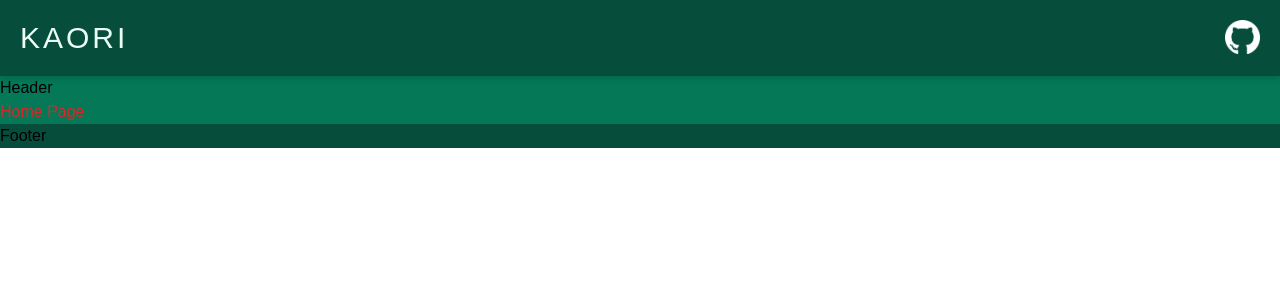
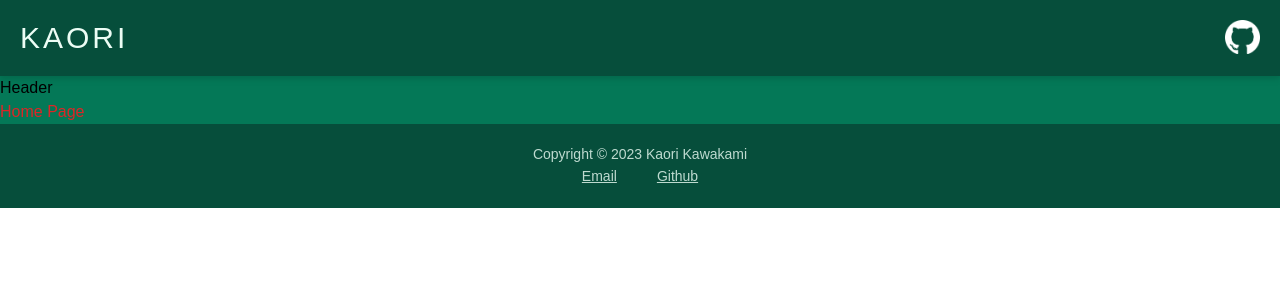
Before and after one commit to kkawakami08/nextjs-react, a Next.js app in the folder nextjs-react/: page / in a window 1280 px wide. Shown: the top 300 px of the page. Built offline with nearby package versions, Linux system fonts and the light colour scheme.

Commit message:
footer styling and links

```diff
--- a/nextjs-react/components/Footer.tsx
+++ b/nextjs-react/components/Footer.tsx
@@ -1,7 +1,24 @@
-import React from 'react'
+import githubIcon from '../public/github-icon-white.png'
+import emailIcon from '../public/email-icon-white.png'
+import Image from 'next/image'
 
 export default function Footer() {
   return (
-    <div className="bg-emerald-900">Footer</div>
+    <div className="bg-emerald-900 flex flex-col items-center p-5">
+        <p className='opacity-80 text-sm text-emerald-50 font-thin'>Copyright © 2023 Kaori Kawakami</p>
+        <ul className='flex gap-10'>
+            <li>
+                <a target="_blank" href="https://mail.google.com/mail/?view=cm&fs=1&to=k.kawakami08@gmail.com" className='opacity-80 text-sm text-emerald-50 font-thin underline' >
+                    Email
+                </a>
+            </li>
+            <li>
+                <a target="_blank" href="https://github.com/kkawakami08" className='opacity-80 text-sm text-emerald-50 font-thin underline' >
+                Github
+                </a>
+            </li>
+        </ul>
+
+    </div>
   )
 }
```
Also changed, not shown: nextjs-react/public/email-icon-white.png (added).
